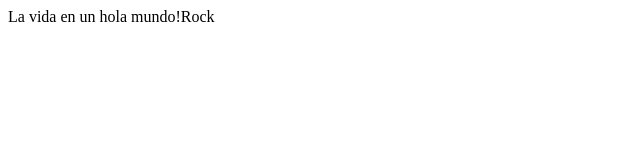
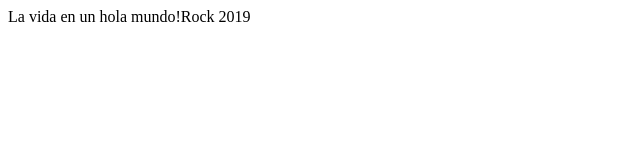
Before and after one commit to pceci/testCore, a plain HTML site: page index.html in a window 1280 px wide. Shown: the full height of the page, 0-640 px from the left. Drawn offline with Linux system fonts and the light colour scheme.

Commit message:
[DONE] 2019-02-28

```diff
--- a/index.html
+++ b/index.html
@@ -4,6 +4,6 @@
 
     </HEAD>
     <BODY>
-        La vida en un hola mundo!Rock
+        La vida en un hola mundo!Rock 2019
     </BODY>
 </HTML>
```
